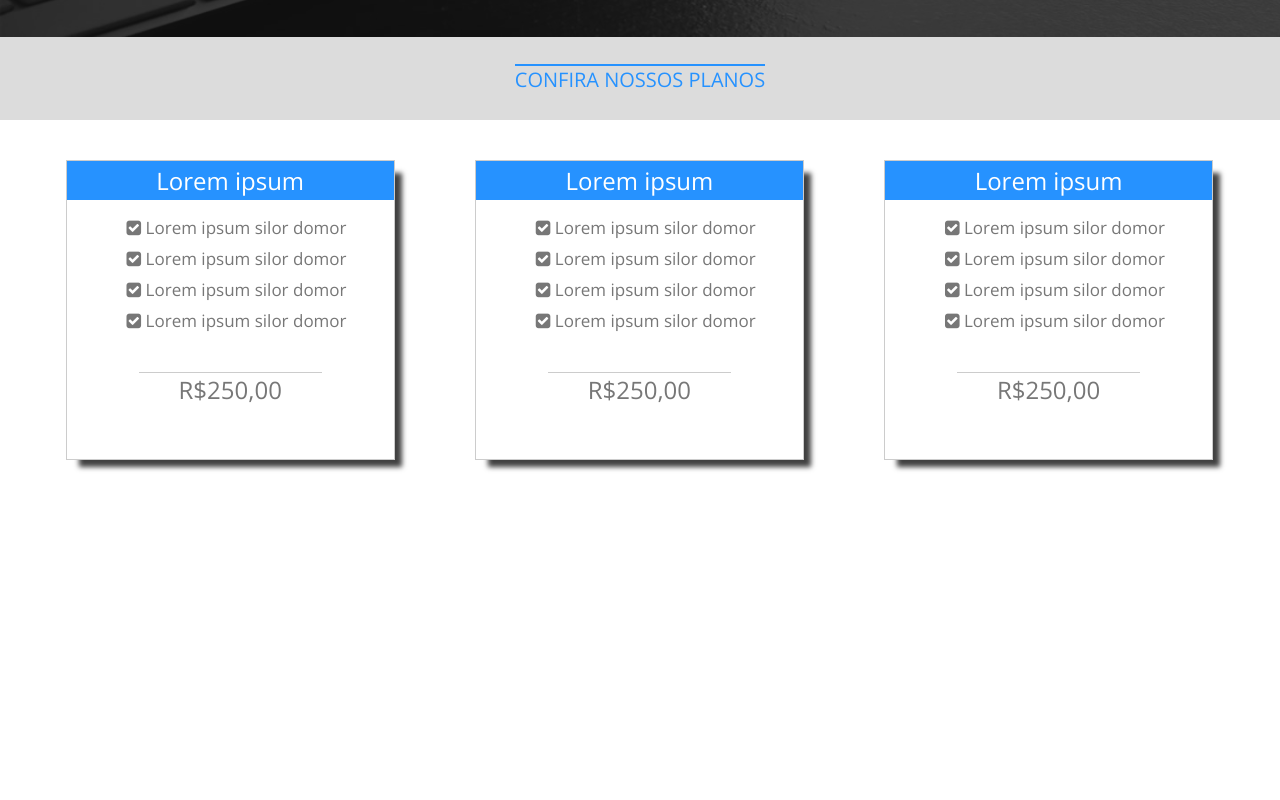
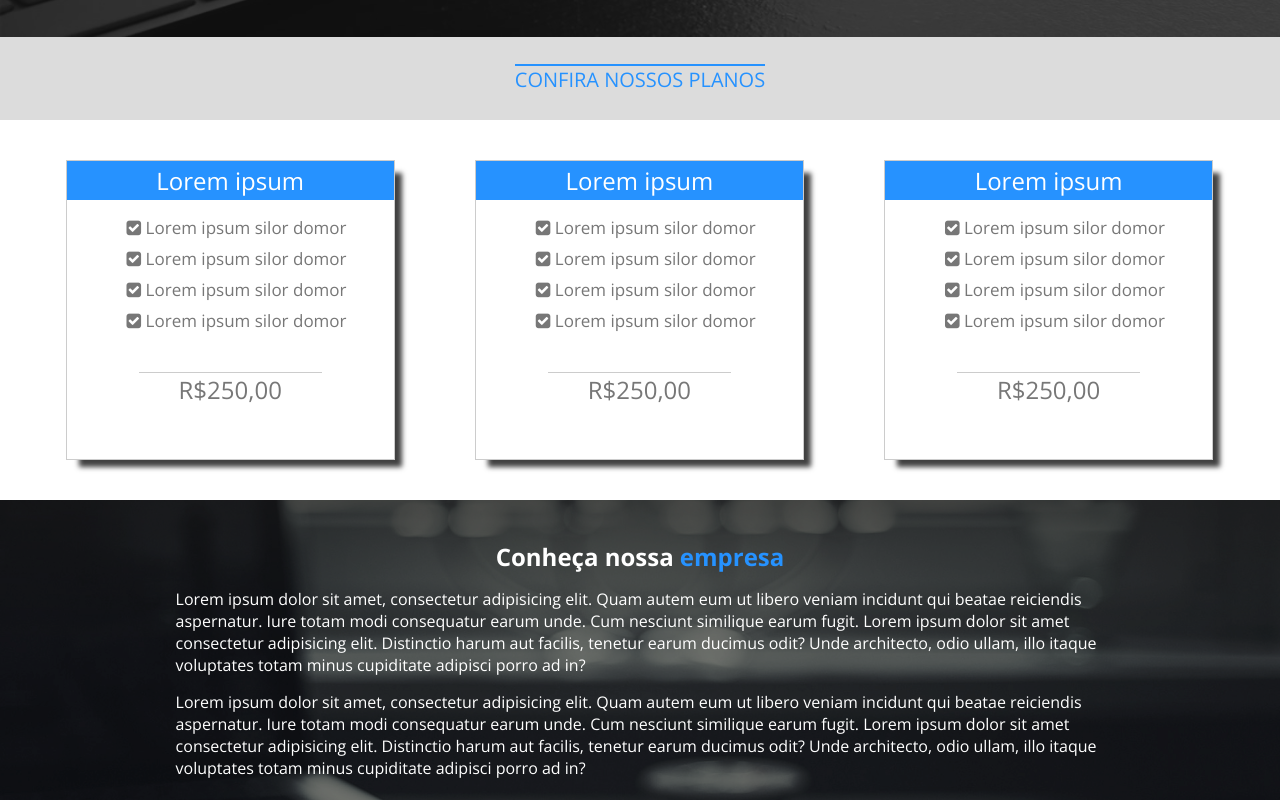
Before and after one commit to Marcsfic98/The.code, a plain HTML site: page index.html in a window 1280 px wide. Shown: the part 763-1563 px from the top of the page. Before the commit the page ends 1263 px from the top, so only its background shows below. Drawn offline with nearby package versions, Linux system fonts and the light colour scheme.

Commit message:
feito section com efeito parallax

```diff
--- a/css/style.css
+++ b/css/style.css
@@ -194,6 +194,55 @@ nav.desktop a{
 	background: none;
 }
 
+section.parallax{
+	padding: 40px 0;
+	position: relative;
+	width: 100%;
+	min-height: 300px;
+	background-image: url(../images/bg_parallax.jpg);
+	background-size: cover;
+	background-position: center	;
+	background-attachment: fixed;
+}
+
+section.parallax .center{
+	position: relative;
+	z-index: 2;
+	max-width: 980px;
+	margin: 40px auto;
+}
+
+section.parallax h2{
+	color: white;
+	text-align: center;
+}
+
+section.parallax p{
+	color: white;
+	margin-top: 15px;
+}
+
+.overlay-parallax{
+	width: 100%;
+	height: 100%;
+	position: absolute;
+	top: 0;
+	left: 0;
+	z-index: 1;
+	background-color: rgba(20,20,20,0.6);
+}
+
+
+
+
+
+
+
+
+
+
+
+
 @media screen and (max-width:768px){
 		.box-planos-single{
 			width: 100%;
--- a/index.html
+++ b/index.html
@@ -103,5 +103,16 @@
             </div><!--center-->
         </section><!--box-planos-->
     </section><!--planos-->
+
+    <section class="parallax">
+        <div class="overlay-parallax">
+            <div  class="center">
+                <h2>Conheça nossa <span style="color: #2692FF;">empresa</span></h2>
+                <p>Lorem ipsum dolor sit amet, consectetur adipisicing elit. Quam autem eum ut libero veniam incidunt qui beatae reiciendis aspernatur. Iure totam modi consequatur earum unde. Cum nesciunt similique earum fugit. Lorem ipsum dolor sit amet consectetur adipisicing elit. Distinctio harum aut facilis, tenetur earum ducimus odit? Unde architecto, odio ullam, illo itaque voluptates totam minus cupiditate adipisci porro ad in?</p>
+                <p>Lorem ipsum dolor sit amet, consectetur adipisicing elit. Quam autem eum ut libero veniam incidunt qui beatae reiciendis aspernatur. Iure totam modi consequatur earum unde. Cum nesciunt similique earum fugit. Lorem ipsum dolor sit amet consectetur adipisicing elit. Distinctio harum aut facilis, tenetur earum ducimus odit? Unde architecto, odio ullam, illo itaque voluptates totam minus cupiditate adipisci porro ad in?</p>
+
+             </div><!--center-->
+        </div><!--overlay-parallax-->
+    </section><!--paralax-->
 </body>
 </html>
```
Also changed, not shown: images/bg_parallax.jpg (added).
